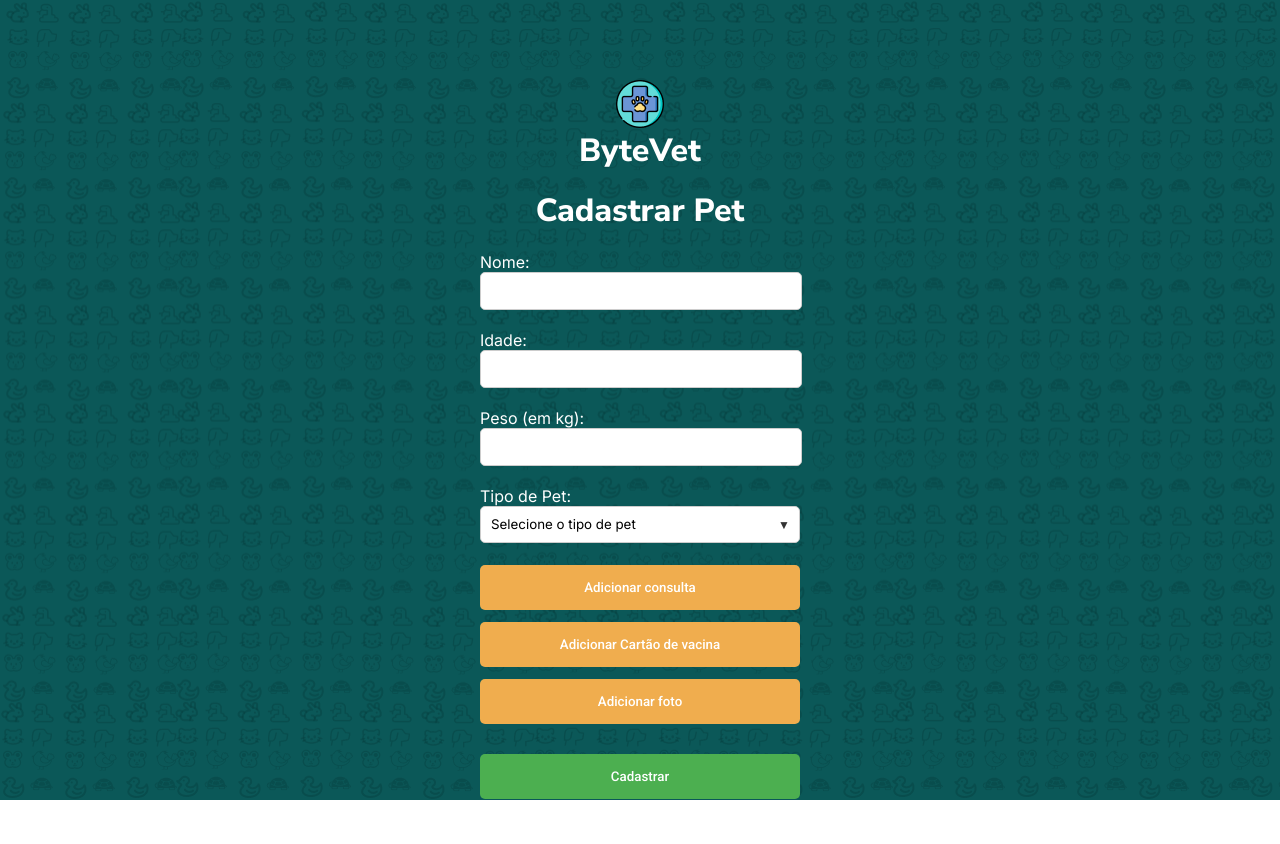
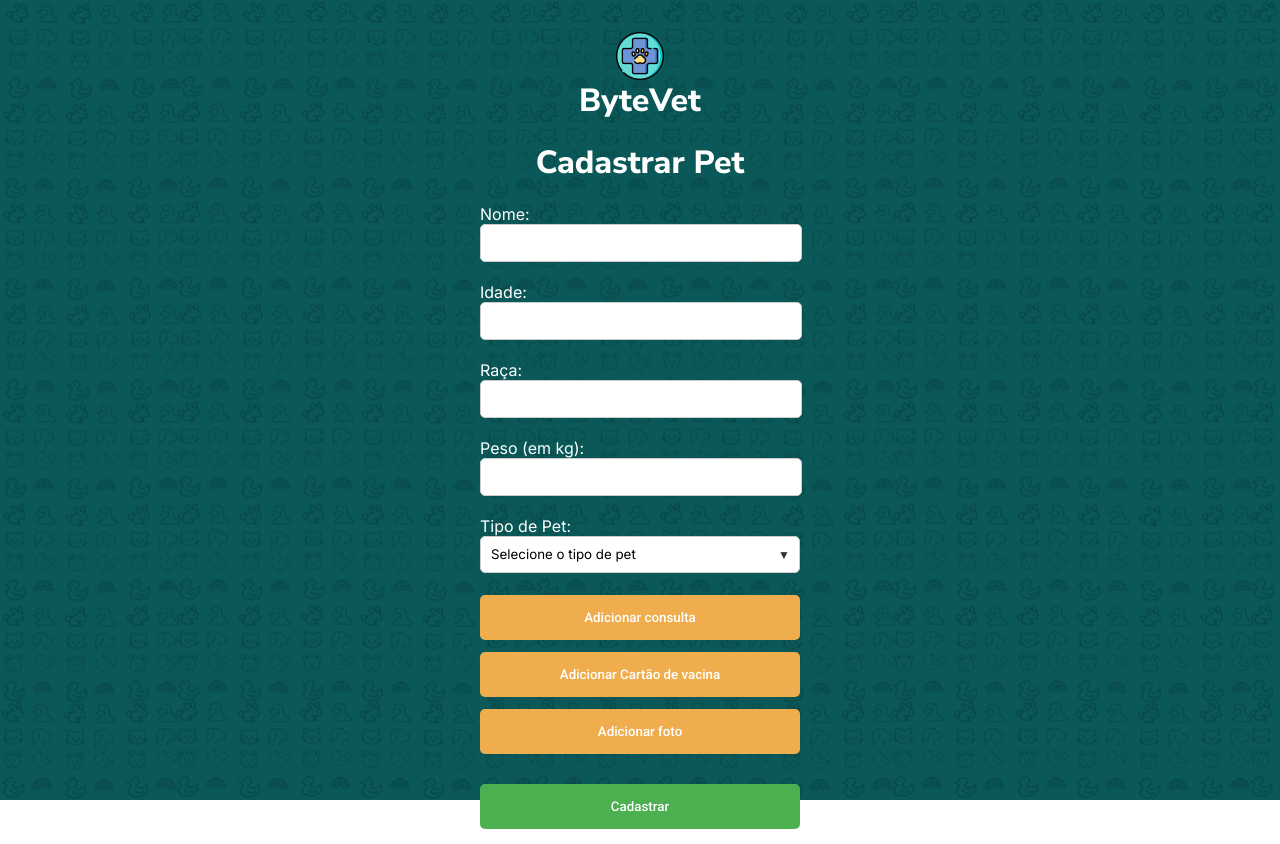
Before and after one commit to byte-vet/frontend, a React (Create React App) app: page / in a window 1280 px wide. Before the commit the page ends 814 px from the top, so only its background shows below. Built offline with nearby package versions, Linux system fonts and the light colour scheme; the HTML template or start-up script is replaced by a standard one.

Commit message:
correcoes

```diff
--- a/src/pages/RegisterPet.css
+++ b/src/pages/RegisterPet.css
@@ -21,27 +21,27 @@
 
 .register-pet-select {
   width: 100%;
-  padding: 10px 30px 10px 10px; /* padding-right maior para acomodar a seta */
+  padding: 10px 30px 10px 10px;
   margin-bottom: 15px;
   border-radius: 5px;
   border: 1px solid #ccc;
   font-family: 'Inter', sans-serif;
   background-color: #FFFFFF;
-  -webkit-appearance: none; /* Remove a aparência padrão do select no Chrome */
-  -moz-appearance: none; /* Remove a aparência padrão do select no Firefox */
-  appearance: none; /* Remove a aparência padrão do select */
+  -webkit-appearance: none;
+  -moz-appearance: none;
+  appearance: none;
   cursor: pointer;
 }
 
 .register-pet-select-wrapper::after {
-  content: '▼'; /* Ícone da seta */
-  font-size: 12px; /* Tamanho da fonte do ícone da seta */
-  color: #333; /* Cor da seta */
-  position: absolute; /* Posicionamento absoluto */
-  right: 10px; /* Posicionado à direita */
-  top: 50%; /* Centralizado verticalmente */
-  pointer-events: none; /* O ícone não afetará os eventos de clique */
-  transform: translateY(-50%); /* Centralizado verticalmente com precisão */
+  content: '▼';
+  font-size: 12px;
+  color: #333;
+  position: absolute;
+  right: 10px;
+  top: 50%;
+  pointer-events: none;
+  transform: translateY(-50%);
 }
 
 .register-pet-header {
@@ -53,14 +53,14 @@
 }
 
 .register-pet-logo {
-  margin-bottom: 0.25rem;
+  margin-top: 2rem;
 }
 
 .register-pet-title {
   font-family: 'Nunito Sans', sans-serif;
   font-weight: 800;
   color: #ffffff;
-  margin-top: 0;
+  margin-top: 2px;
 }
 
 .register-pet-form {
--- a/src/pages/RegisterPet.js
+++ b/src/pages/RegisterPet.js
@@ -8,6 +8,7 @@ function RegisterPet() {
     age: '',
     type: '',
     weight: '',
+    race: '',
   });
 
   const [showDropdown, setShowDropdown] = useState(false); // State for dropdown visibility
@@ -41,8 +42,8 @@ function RegisterPet() {
 
   return (
     <div className="register-pet-container">
-      <img src={logo} alt="ByteVet Logo" className="mypets-logo" />
-      <h1 className="mypets-title">ByteVet</h1>
+      <img src={logo} alt="ByteVet Logo" className="register-pet-logo" />
+      <h1 className="register-pet-title">ByteVet</h1>
       <h1 className="register-pet-title">Cadastrar Pet</h1>
       <form onSubmit={handleSubmit} className="register-pet-form">
         <label className="register-pet-label">
@@ -63,6 +64,17 @@ function RegisterPet() {
             type="number"
             name="age"
             value={pet.age}
+            onChange={handleChange}
+            required
+          />
+        </label>
+        <label className="register-pet-label">
+          Raça:
+          <input
+            className="register-pet-input"
+            type="text"
+            name="race"
+            value={pet.name}
             onChange={handleChange}
             required
           />
```
